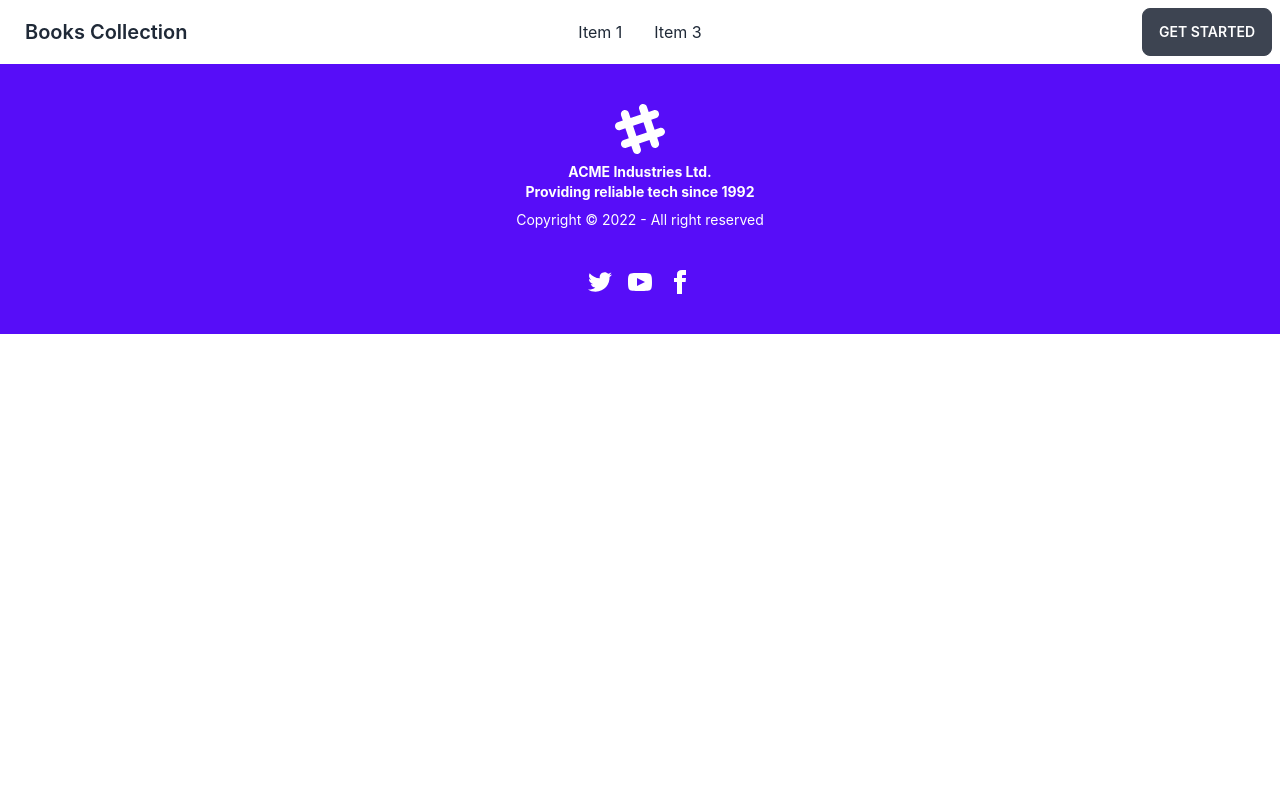
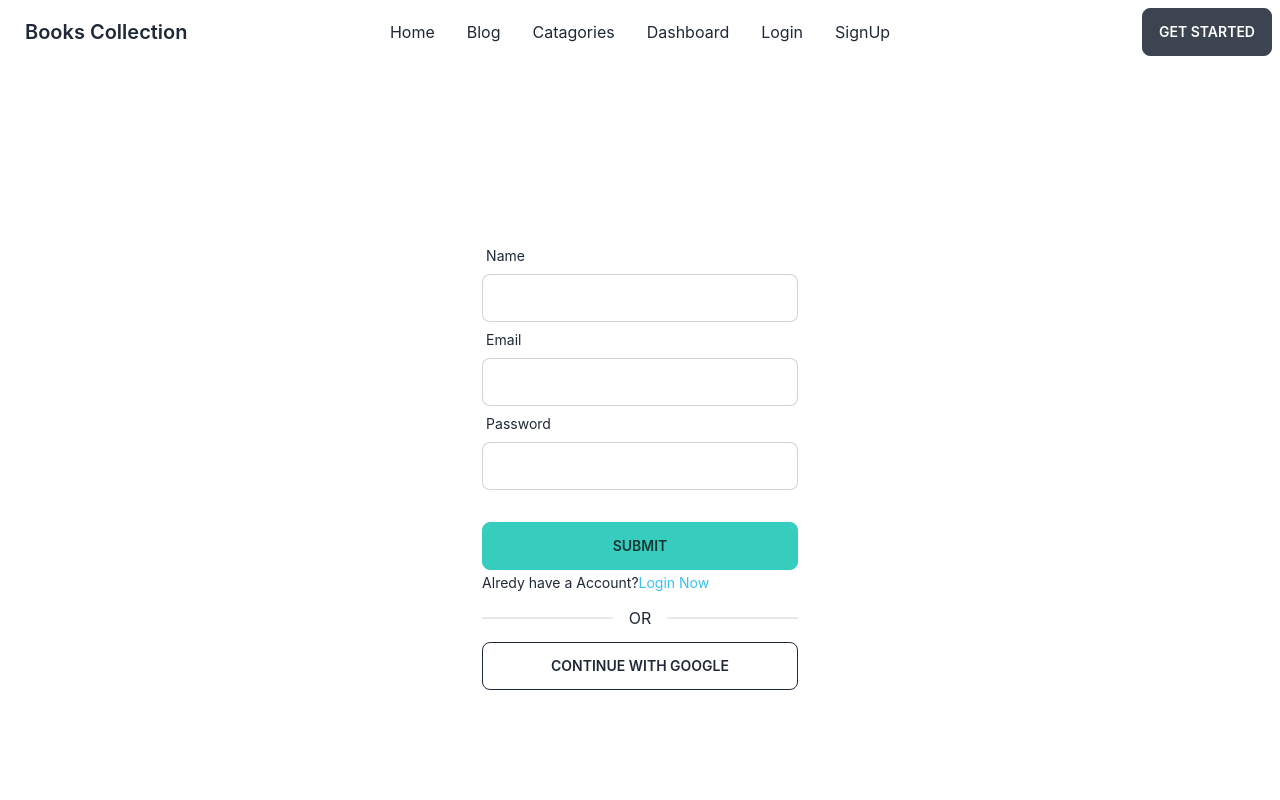
Before and after one commit to arifulsinbad/books-resale, a React (Create React App) app: page /signUp in a window 1280 px wide. Shown: the top 800 px of the page. Built offline with nearby package versions, Linux system fonts and the light colour scheme; no server answers.

Commit message:
commit 13

```diff
--- a/public/books.json
+++ b/public/books.json
@@ -6,7 +6,7 @@
 "details": "Different types of Quran majeed Translation collection",
 "views": "500",
 "img": "https://www.freepnglogos.com/uploads/al-quran-png/al-quran-the-quran-and-itret-asre-zohur-cultural-institute-arak-19.png",
-"bg":"bg-accent",
+"bg":"bg-info",
  "catagory":[
   {
    "id": 1,
--- a/src/AccountMange/AuthProvider.js
+++ b/src/AccountMange/AuthProvider.js
@@ -1,6 +1,6 @@
 import React, { createContext, useEffect, useState } from 'react';
 import app from '../firebase.config';
-import {createUserWithEmailAndPassword, getAuth, onAuthStateChanged, signInWithEmailAndPassword, signInWithPopup} from 'firebase/auth';
+import {createUserWithEmailAndPassword, getAuth, onAuthStateChanged, signInWithEmailAndPassword, signInWithPopup, signOut} from 'firebase/auth';
 export const AuthContext = createContext()
 const auth = getAuth(app)
 const AuthProvider = ({children}) => {
@@ -14,6 +14,9 @@ const login =(email, password)=>{
 const googleLogin = (provider)=>{
  return signInWithPopup(auth, provider)
 }
+const logOut = () =>{
+ return signOut(auth)
+}
 useEffect(()=>{
  const unsubscribe = onAuthStateChanged(auth, currentUser =>{
   console.log(currentUser)
@@ -25,7 +28,8 @@ useEffect(()=>{
   user,
   signUp,
   login,
-  googleLogin
+  googleLogin,
+  logOut
  }
  return (
   <AuthContext.Provider value={authInfo}>
--- a/src/Layout/Navbar.js
+++ b/src/Layout/Navbar.js
@@ -1,7 +1,32 @@
-import React from 'react';
+import React, { Fragment, useContext } from 'react';
+// import { Button } from 'react-day-picker';
 import { Link } from 'react-router-dom';
+import { AuthContext } from '../AccountMange/AuthProvider';
 
 const Navbar = () => {
+const {user, logOut}=useContext(AuthContext)
+const handleLogOut = () =>{
+logOut()
+.then(()=>{})
+.catch(error=>console.error(error))
+}
+
+const menuItems = <React.Fragment>
+<li><Link to='/'>Home</Link></li>
+<li><Link to='/Blog'>Blog</Link></li>
+<li><Link to='/catagories'>Catagories</Link></li>
+<li><Link to='/dashboard'>Dashboard</Link></li>
+<li>{user?.uid ? <button onClick={handleLogOut}>LogOut</button> : <>
+
+<Link to='/login'>Login</Link>
+<Link to='/signUp'>SignUp</Link>
+</>
+
+}</li>
+
+
+</React.Fragment>
+
  return (
   <div className="navbar bg-base-100">
   <div className="navbar-start">
@@ -10,18 +35,14 @@ const Navbar = () => {
         <svg xmlns="http://www.w3.org/2000/svg" className="h-5 w-5" fill="none" viewBox="0 0 24 24" stroke="currentColor"><path strokeLinecap="round" strokeLinejoin="round" strokeWidth="2" d="M4 6h16M4 12h8m-8 6h16" /></svg>
       </label>
       <ul tabIndex={0} className="menu menu-compact dropdown-content mt-3 p-2 shadow bg-base-100 rounded-box w-52">
-        <li><Link>Item 1</Link></li>
-
-        <li><Link>Item 3</Link></li>
+        {menuItems}
       </ul>
     </div>
     <Link className="btn btn-ghost normal-case text-xl">Books Collection</Link>
   </div>
-  <div className="navbar-center hidden lg:flex">
-    <ul className="menu menu-horizontal p-0">
-      <li><Link>Item 1</Link></li>
-
-      <li><Link>Item 3</Link></li>
+  <div className="navbar-center hidden lg:flex mx-7">
+    <ul className="menu menu-horizontal ">
+      {menuItems}
     </ul>
   </div>
   <div className="navbar-end">
--- /dev/null
+++ b/src/Private/Private.js
@@ -0,0 +1,11 @@
+import React from 'react';
+
+const Private = () => {
+ return (
+  <div>
+
+  </div>
+ );
+};
+
+export default Private;
--- a/src/Router/Router.js
+++ b/src/Router/Router.js
@@ -1,4 +1,5 @@
 import Login from "../AccountMange/Login";
+import SignUp from "../AccountMange/SignUp";
 import CatagoriesItem from "../CatagoriesItems.js/CatagoriesItem";
 import Home from "../Page/Home/Home";
 
@@ -21,7 +22,7 @@ const router = createBrowserRouter([
     path:'/login', element:<Login></Login>
    },
    {
-    path:'/signUp'
+    path:'/signUp', element:<SignUp></SignUp>
    }
 
   ]
```
